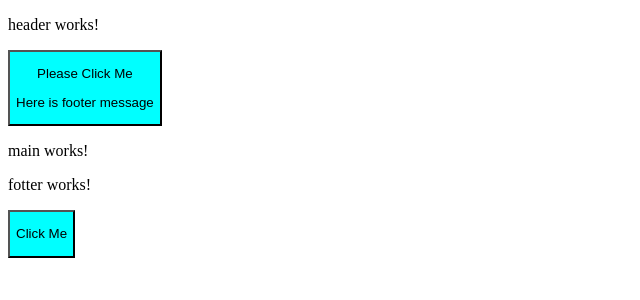
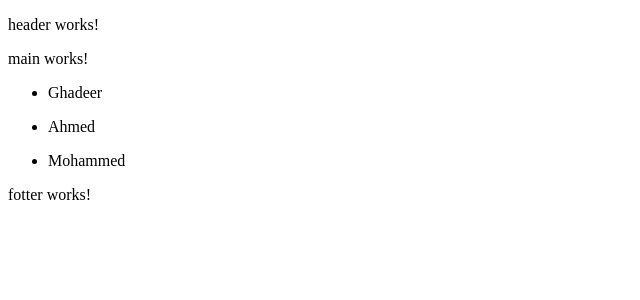
Before and after one commit to Ghadeer-Moh/FirstApp, an Angular app: page / in a window 1280 px wide. Shown: the top 300 px of the page, without its empty margins (0-640 px from the left). Built offline with nearby package versions, Linux system fonts and the light colour scheme.

Commit message:
switch directive

```diff
--- a/src/app/Layout/fotter/footer.component.html
+++ b/src/app/Layout/fotter/footer.component.html
@@ -1,5 +1,5 @@
 <p>fotter works!</p>
-<btn>
-  <p id="angular"> Click Me</p>
-  <footer>Here is footer message</footer>
-</btn>
+<!--<btn>-->
+<!--  <p id="angular"> Click Me</p>-->
+<!--  <footer>Here is footer message</footer>-->
+<!--</btn>-->
--- a/src/app/Layout/header/header.component.html
+++ b/src/app/Layout/header/header.component.html
@@ -1,5 +1,5 @@
 <p>header works!</p>
-<btn>
-  <p id="angular">Please Click Me</p>
-  <p class="footer">Here is footer message</p>
-</btn>
+<!--<btn>-->
+<!--  <p id="angular">Please Click Me</p>-->
+<!--  <p class="footer">Here is footer message</p>-->
+<!--</btn>-->
--- a/src/app/main/main.component.html
+++ b/src/app/main/main.component.html
@@ -1 +1,6 @@
-<p>main works!</p>
+<p *ngIf="show">main works!</p>
+<ul *ngFor="let name of names">
+<li>
+  {{ name }}
+</li>
+</ul>
--- a/src/app/main/main.component.ts
+++ b/src/app/main/main.component.ts
@@ -5,6 +5,9 @@ import { Component } from '@angular/core';
   templateUrl: './main.component.html',
   styleUrls: ['./main.component.css']
 })
+
 export class MainComponent {
+  show = true;
+  names=['Ghadeer' , 'Ahmed' ,'Mohammed'];
 
 }
```
